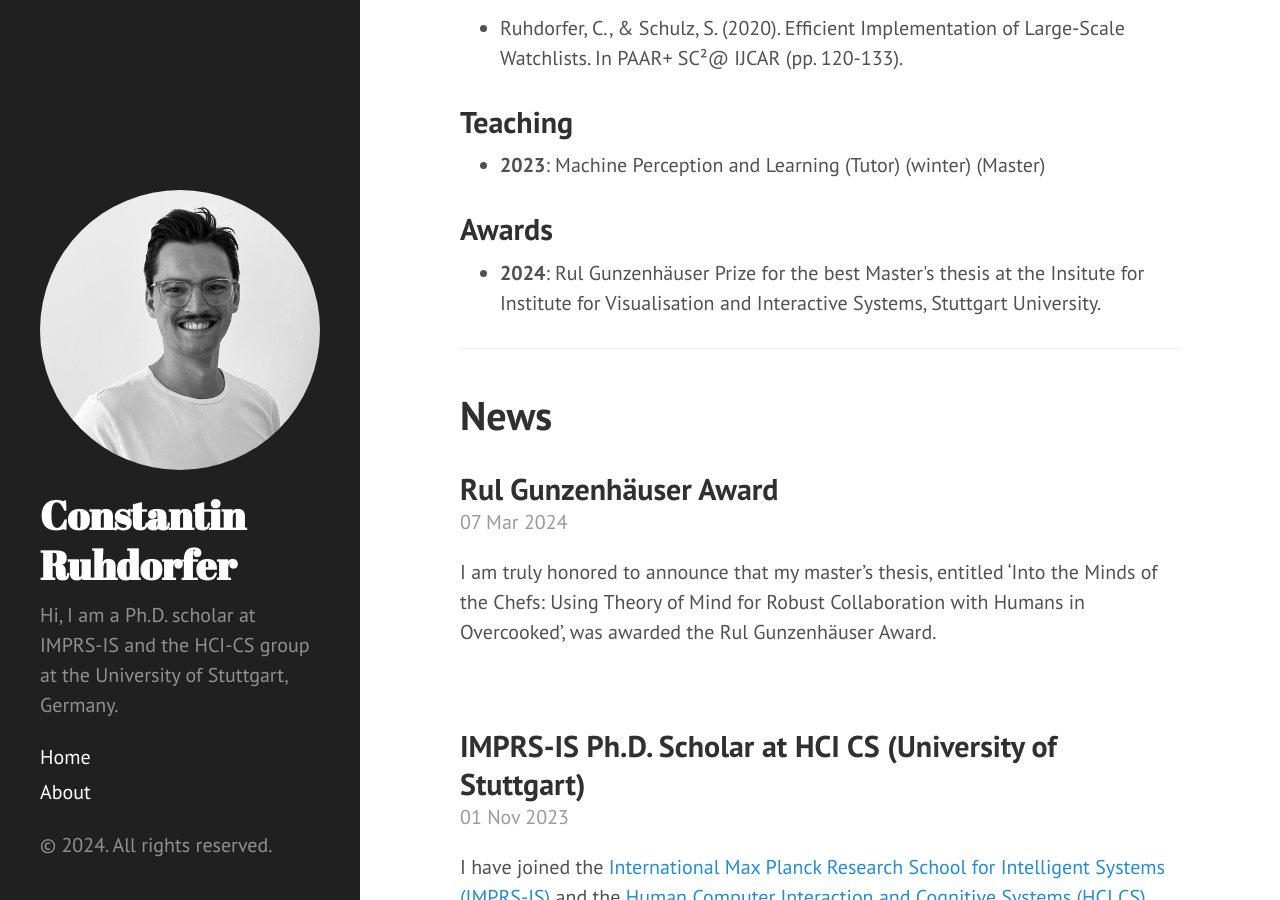
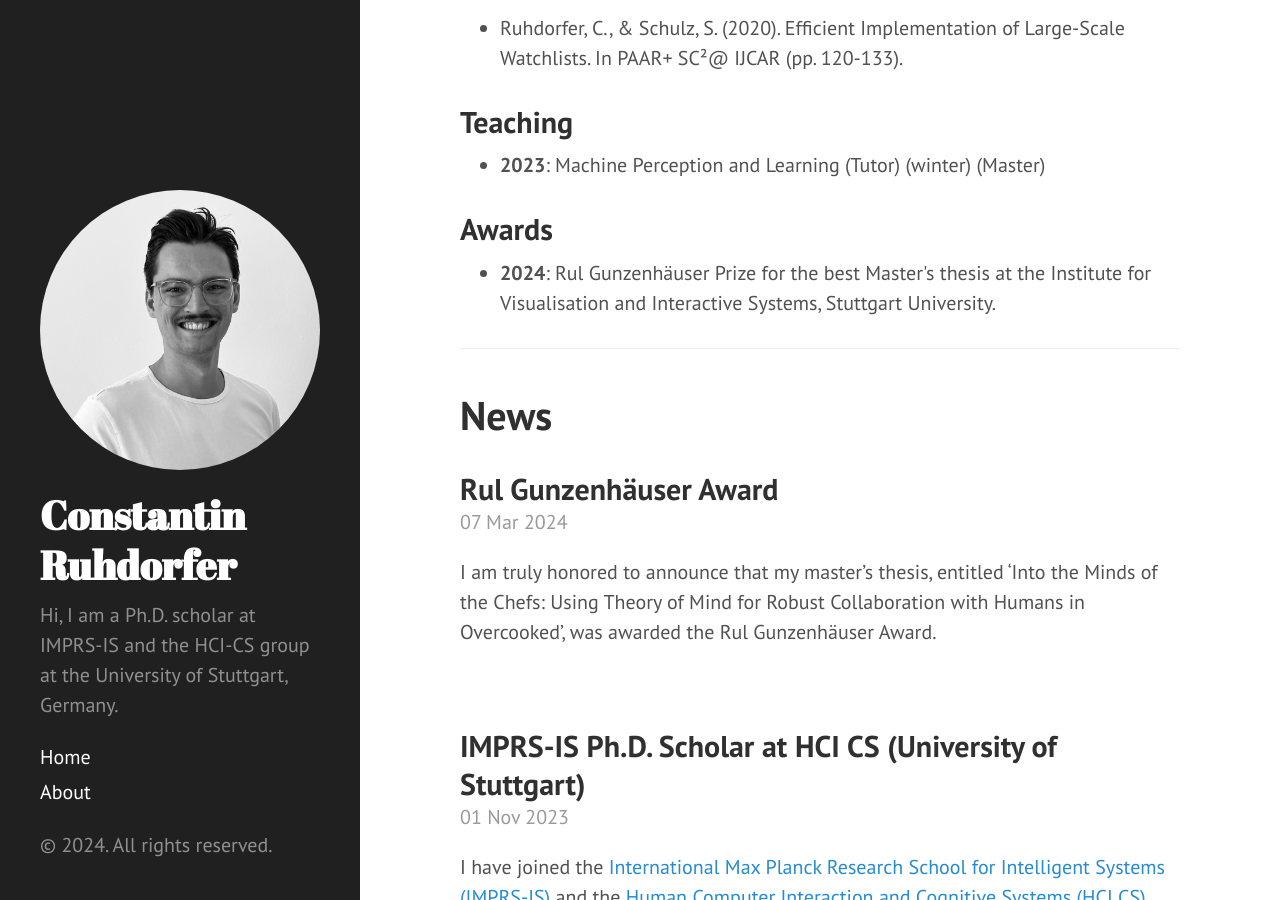
Before and after one commit to ConstantinRuhdorfer/constantinruhdorfer.github.io, a Jekyll site: the page built from index.html, in a window 1280 px wide and 900 px high, scrolled down 485 px. Built offline with Jekyll 4.4.1, drawn with Linux system fonts in a browser that asks for light colours; the list of posts is cut into pages by our own code.

Commit message:
Update index.html

```diff
--- a/index.html
+++ b/index.html
@@ -26,7 +26,7 @@
 <h2 class="post-title">Awards</h2>
 
 <ul>
-  <li><b>2024</b>: Rul Gunzenhäuser Prize for the best Master's thesis at the Insitute for Institute for Visualisation and Interactive Systems, Stuttgart University.</li>
+  <li><b>2024</b>: Rul Gunzenhäuser Prize for the best Master's thesis at the Institute for Visualisation and Interactive Systems, Stuttgart University.</li>
 </ul>
 
 <hr />
```
